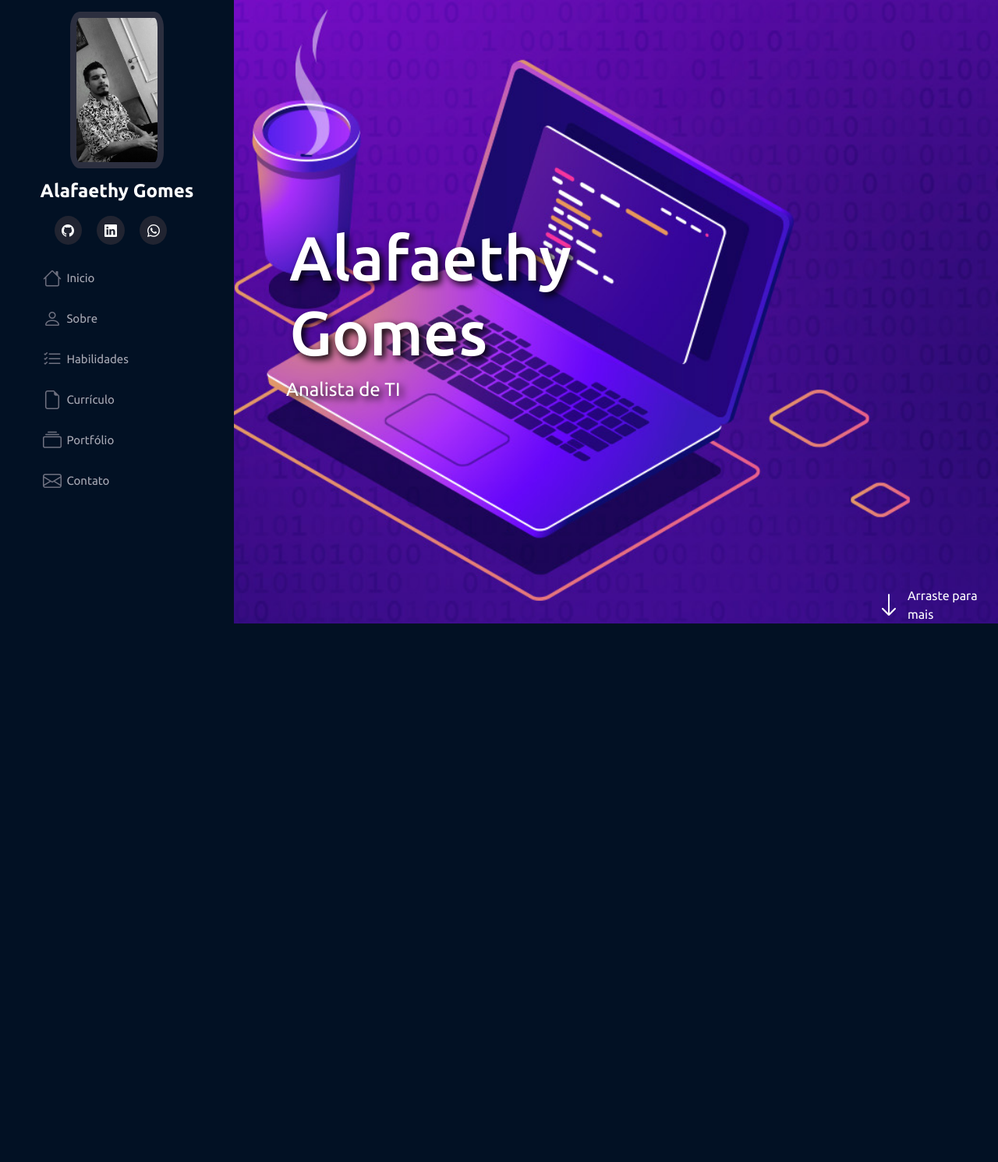
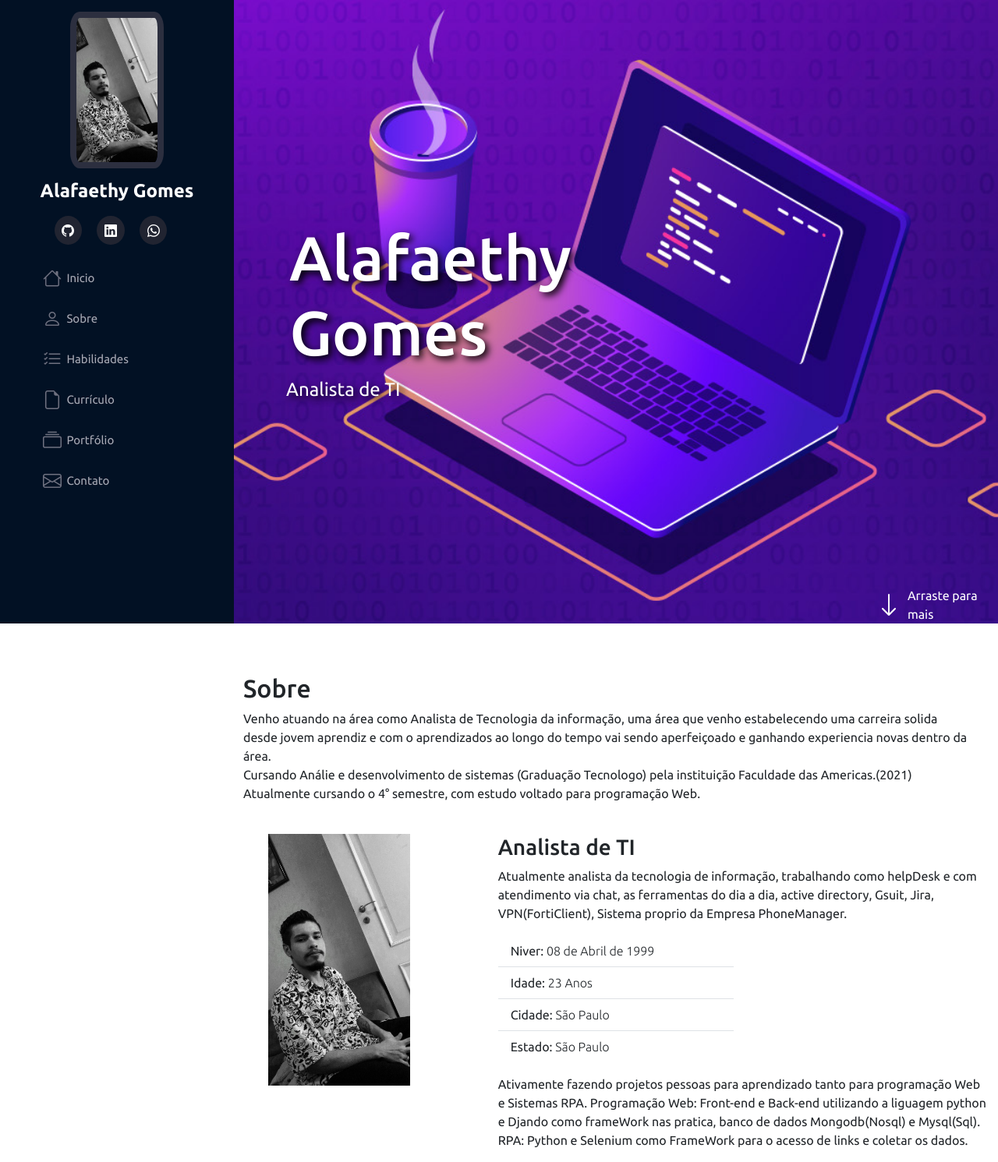
Before and after one commit to alafaethy/Portfolio, a Flask app: page / in a window 1280 px wide. Shown: the whole page at 78% size. Before the commit the page ends 800 px from the top, so only its background shows below. Run offline with Flask 2, Linux system fonts and the light colour scheme; some libraries are stand-ins or nearby versions.

Commit message:
Add: Sobre e Css Style scroll

```diff
--- a/static/style.css
+++ b/static/style.css
@@ -197,3 +197,25 @@ i.menu-mobile{
       margin-left: 0;
     }
 }
+
+/* Ajuste Img Sobre */
+.img-fluid {
+    max-width: 60%;
+    margin-left: 2rem;
+}
+
+/* Style barra Scroll */
+
+*::-webkit-scrollbar{
+    width: 10px;
+}
+
+*::-webkit-scrollbar-track{
+    width: 12px;
+    box-shadow: inset 0 0 .3rem #00000050;
+    background-color: #fff;
+}
+
+*::-webkit-scrollbar-thumb{
+    background-color: #530dac;
+}
--- a/templates/index.html
+++ b/templates/index.html
@@ -31,11 +31,11 @@
         <nav id="navbar" class="nav-menu">
             <ul class="nav flex-column">
                 <li class="nav-item">
-                  <a class="nav-link active" aria-current="page" href="#">
+                  <a class="nav-link active" aria-current="page" href="#inicio">
                     <i class="bi bi-house" aria-hidden="true"></i> Inicio</a>
                 </li>
                 <li class="nav-item">
-                  <a class="nav-link" href="#">
+                  <a class="nav-link" href="#sobre">
                     <i class="bi bi-person" aria-hidden="true"></i> Sobre</a>
                 </li>
                 <li class="nav-item">
@@ -69,11 +69,68 @@
             <div class="col-md-7 d-flex justify-content-end align-items-end flex-column">
                 <div  id="arraste" class="d-flex align-items-center">
                     <i class="bi bi-arrow-down text-white pe-2 fs-2" aria-hidden="true"></i>
-                    <a href="">Arraste para mais</a>
+                    <a href="#sobre">Arraste para mais</a>
 
                 </div>
             </div>
 
+        </section>
+
+    <!-- Conteudo Sobre -->
+        <section class="container mt-5" id="sobre">
+            <div class="row w-100">
+                <div class="col-md-12">
+                    <h2 class="pt-3">Sobre</h2>
+                    <p> Venho atuando na área como Analista de Tecnologia da informação, uma área que venho estabelecendo uma carreira solida desde jovem aprendiz e
+                        com o aprendizados ao longo do tempo vai sendo aperfeiçoado e ganhando experiencia novas dentro da área. <br>
+
+                        Cursando Análie e desenvolvimento de sistemas (Graduação Tecnologo) pela instituição Faculdade das Americas.(2021)
+                        Atualmente cursando o 4° semestre, com estudo voltado para programação Web.
+                    </p>
+
+                </div>
+            </div>
+
+            <div class="row mt-4">
+                <div class="col-md-4">
+                    <img class="img-fluid text-shadown" src="../static/img/profile.jpg" alt="Foto perfil" data-anime="left">
+                </div>
+
+                <div class="col-md-8">
+                    <h3>Analista de TI</h3>
+                    <p>Atualmente analista da tecnologia de informação, trabalhando como helpDesk e
+                        com atendimento via chat, as ferramentas do dia a dia, active directory, Gsuit, Jira, VPN(FortiClient),
+                        Sistema proprio da Empresa PhoneManager.</p>
+
+
+                    <div class="row mt-3 mb-3">
+                        <div class="col-md-6">
+                            <ul class="list-group list-group-flush fs-6">
+                                <li class="list-group-item">
+                                    Niver: <span class="fw-lighter">08 de Abril de 1999</span>
+                                </li>
+                                <li class="list-group-item">
+                                    Idade: <span class="fw-lighter">23 Anos</span>
+                                </li>
+                                <li class="list-group-item">
+                                    Cidade: <span class="fw-lighter">São Paulo</span>
+                                </li>
+                                <li class="list-group-item">
+                                    Estado: <span class="fw-lighter">São Paulo</span>
+                                </li>
+
+                            </ul>
+                        </div>
+                    </div>
+                    <p> Ativamente fazendo projetos pessoas para aprendizado tanto para programação Web e Sistemas RPA.
+                        Programação Web: Front-end e Back-end utilizando a liguagem python e Djando como frameWork nas pratica, banco de dados Mongodb(Nosql) e Mysql(Sql). <br>
+                        RPA: Python e Selenium como FrameWork para o acesso de links e coletar os dados.
+                    </p>
+                </div>
+
+
+
+            </div>
         </section>
     </main>
 
```
